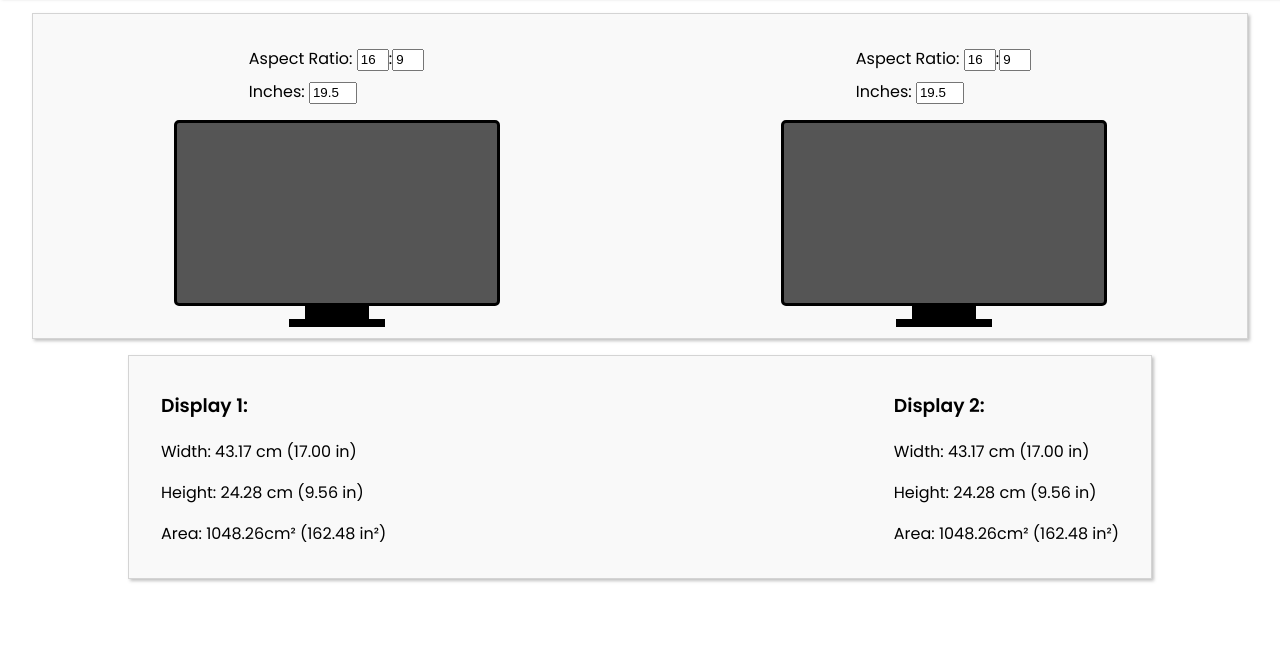
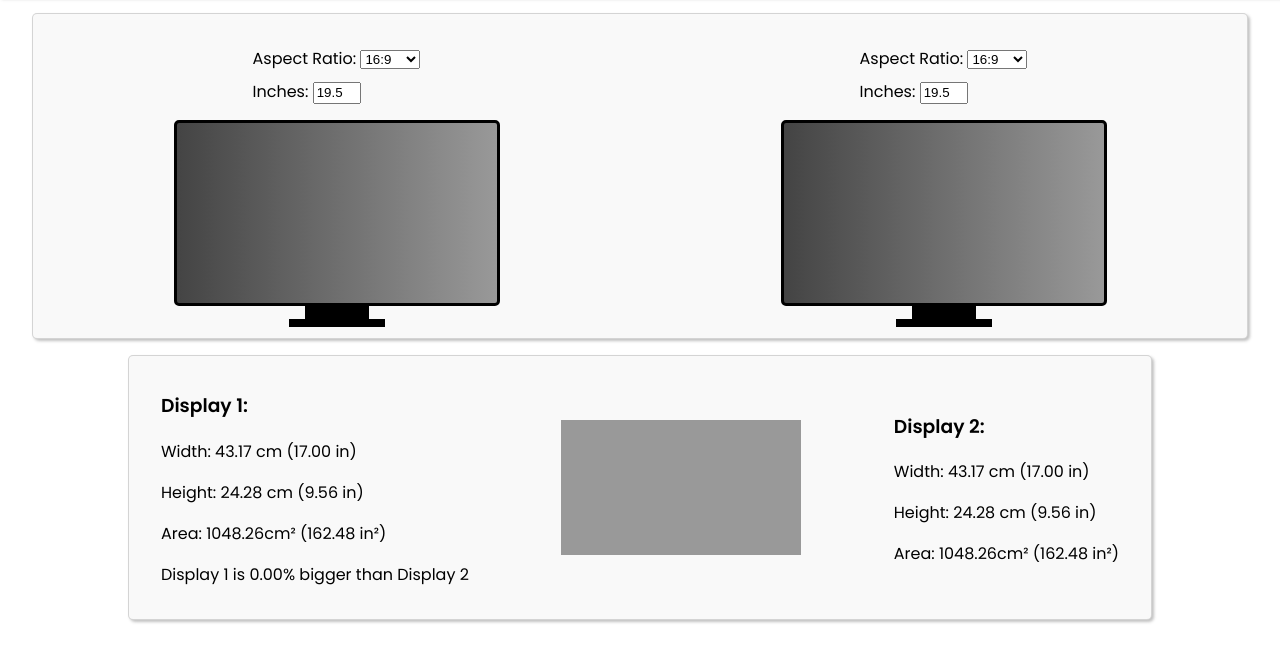
Before and after one commit to bernard-rodrigues/screenmaster, a plain HTML site: page index.html in a window 1280 px wide. Shown: the part 76-738 px from the top of the page. Drawn offline with nearby package versions, Linux system fonts and the light colour scheme.

Commit message:
Correções no cálculo de comparação das telas

```diff
--- a/index.html
+++ b/index.html
@@ -30,7 +30,18 @@
             <div id="form1" class="form">
                 <div>
                     <label>Aspect Ratio: </label>
-                    <input id="width1" name="width1" value="16" type="text" placeholder="width"/>:<input id="height1" name="height1" value="9" type="text" placeholder="height"/>
+                    <select id="ratio1">
+                        <option value="4:3">4:3</option>
+                        <option value="16:9" selected>16:9</option>
+                        <option value="16:10">16:10</option>
+                        <option value="21:9">21:9</option>
+                        <option value="32:9">32:9</option>
+                        <option value="9:16">9:16</option>
+                        <option value="9:18">9:18</option>
+                        <option value="9:19">9:19</option>
+                        <option value="9:19.5">9:19.5</option>
+                        <option value="9:20">9:20</option>
+                    </select>
                 </div>
                 <label for="inches1">Inches: <input id="inches1" class="inches" name="inches1" value="19.5" type="text" /></label>
             </div>
@@ -45,7 +56,18 @@
             <div id="form2" class="form">
                 <div>
                     <label>Aspect Ratio: </label>
-                    <input id="width2" name="width2" value="16" type="text"></input>:<input id="height2" name="height2" value="9" type="text"></input>
+                    <select id="ratio2">
+                        <option value="4:3">4:3</option>
+                        <option value="16:9" selected>16:9</option>
+                        <option value="16:10">16:10</option>
+                        <option value="21:9">21:9</option>
+                        <option value="32:9">32:9</option>
+                        <option value="9:16">9:16</option>
+                        <option value="9:18">9:18</option>
+                        <option value="9:19">9:19</option>
+                        <option value="9:19.5">9:19.5</option>
+                        <option value="9:20">9:20</option>
+                    </select>
                 </div>
                 <label for="inches2">Inches: <input id="inches2" class="inches" name="inches2" value="19.5" type="text"></input></label>
             </div>
--- a/scripts.js
+++ b/scripts.js
@@ -1,12 +1,14 @@
 const reducer1 = 0.5
 const reducer2 = 0.75
 
-function convertToCentimeter(value){
+// Converts from inches to centimeters
+function convertToCentimeter(value) {
     return 2.54 * value
 }
 
-function screenMaker(inches, prop_w=16.0, prop_h=9.0){
-    const tg = prop_h/prop_w
+// Calculates screen's height, width and area based on it's inches and aspect ratio
+function screenMaker(inches, prop_w = 16.0, prop_h = 9.0) {
+    const tg = prop_h / prop_w
 
     const theta = Math.atan(tg)
 
@@ -19,88 +21,94 @@ function screenMaker(inches, prop_w=16.0, prop_h=9.0){
     return measures
 }
 
-function screenUpdate(){
-    measures1 = screenMaker($('#inches1').val(), $('#width1').val(), $('#height1').val())
-    measures2 = screenMaker($('#inches2').val(), $('#width2').val(), $('#height2').val())
+// Updates screen's shape
+function screenUpdate() {
+    measures1 = screenMaker($('#inches1').val(), $('#ratio1').val().split(':')[0], $('#ratio1').val().split(':')[1])
+    measures2 = screenMaker($('#inches2').val(), $('#ratio2').val().split(':')[0], $('#ratio2').val().split(':')[1])
 
-    const control = reducer1*($(document.body).width() / (measures1.w + measures2.w))
+    if($('#ratio1').val().split(':')[1] > 10 && $('#ratio2').val().split(':')[1] > 10) {
+        control = reducer1 * ($(document.body).height() / (measures1.h + measures2.h))
+    }else{
+        control = reducer1 * ($(document.body).width() / (measures1.w + measures2.w))
+    }
 
     $('#screen-1').height(measures1.h * control)
     $('#screen-1').width(measures1.w * control)
     $('#screen-2').height(measures2.h * control)
     $('#screen-2').width(measures2.w * control)
 
-    $('#width-info-1').text('Width: ' + measures1.w.toFixed(2) + ' cm (' + (measures1.w/2.54).toFixed(2) + ' in)')
-    $('#height-info-1').text('Height: ' + measures1.h.toFixed(2) + ' cm (' + (measures1.h/2.54).toFixed(2) + ' in)')
-    $('#area-info-1').text('Area: ' + (measures1.a).toFixed(2) + 'cm² (' + ((measures1.a)/Math.pow(2.54,2)).toFixed(2) + ' in²)')
+    $('#width-info-1').text('Width: ' + measures1.w.toFixed(2) + ' cm (' + (measures1.w / 2.54).toFixed(2) + ' in)')
+    $('#height-info-1').text('Height: ' + measures1.h.toFixed(2) + ' cm (' + (measures1.h / 2.54).toFixed(2) + ' in)')
+    $('#area-info-1').text('Area: ' + (measures1.a).toFixed(2) + 'cm² (' + ((measures1.a) / Math.pow(2.54, 2)).toFixed(2) + ' in²)')
 
-    $('#width-info-2').text('Width: ' + measures2.w.toFixed(2) + ' cm (' + (measures2.w/2.54).toFixed(2) + ' in)')
-    $('#height-info-2').text('Height: ' + measures2.h.toFixed(2) + ' cm (' + (measures2.h/2.54).toFixed(2) + ' in)')
-    $('#area-info-2').text('Area: ' + (measures2.a).toFixed(2) + 'cm² (' + ((measures2.a)/Math.pow(2.54,2)).toFixed(2) + ' in²)')
+    $('#width-info-2').text('Width: ' + measures2.w.toFixed(2) + ' cm (' + (measures2.w / 2.54).toFixed(2) + ' in)')
+    $('#height-info-2').text('Height: ' + measures2.h.toFixed(2) + ' cm (' + (measures2.h / 2.54).toFixed(2) + ' in)')
+    $('#area-info-2').text('Area: ' + (measures2.a).toFixed(2) + 'cm² (' + ((measures2.a) / Math.pow(2.54, 2)).toFixed(2) + ' in²)')
 
 
     const screen1area = measures1.w * measures1.h
     const screen2area = measures2.w * measures2.h
 
-    if(screen1area > screen2area){
-        console.log('1')
-        $('#screen-3').height((measures1.h * control)*reducer2)
-        $('#screen-3').width((measures1.w * control)*reducer2)
-        $('#screen-4').height((measures2.h * control)*reducer2)
-        $('#screen-4').width((measures2.w * control)*reducer2)
-        $('#bigger-1').text('Display 1 is ' + ((1 - measures2.a/measures1.a)*100).toFixed(2) + '% bigger than Display 2').show()
+    if (screen1area >= screen2area) {
+        $('#screen-3').height((measures1.h * control) * reducer2)
+        $('#screen-3').width((measures1.w * control) * reducer2)
+        $('#screen-4').height((measures2.h * control) * reducer2)
+        $('#screen-4').width((measures2.w * control) * reducer2)
+        $('#bigger-1').text('Display 1 is ' + ((measures1.a / measures2.a - 1) * 100).toFixed(2) + '% bigger than Display 2').show()
         $('#bigger-2').hide()
-    }else if(screen1area < screen2area){
-        console.log('2')
-        $('#screen-3').height((measures2.h * control)*reducer2)
-        $('#screen-3').width((measures2.w * control)*reducer2)
-        $('#screen-4').height((measures1.h * control)*reducer2)
-        $('#screen-4').width((measures1.w * control)*reducer2)
-        $('#bigger-2').text('Display 2 is ' + ((1 - measures1.a/measures2.a)*100).toFixed(2) + '% bigger than Display 1').show()
+    } else if (screen1area < screen2area) {
+        $('#screen-3').height((measures2.h * control) * reducer2)
+        $('#screen-3').width((measures2.w * control) * reducer2)
+        $('#screen-4').height((measures1.h * control) * reducer2)
+        $('#screen-4').width((measures1.w * control) * reducer2)
+        $('#bigger-2').text('Display 2 is ' + ((measures2.a / measures1.a - 1) * 100).toFixed(2) + '% bigger than Display 1').show()
         $('#bigger-1').hide()
     }
 
-    if(measures1.h > measures1.w){
+    if (measures1.h > measures1.w) {
         $('#bar1').hide()
         $('#foot1').hide()
-    } else{
+    } else {
         $('#bar1').show()
         $('#foot1').show()
     }
 
-    if(measures2.h > measures2.w){
+    if (measures2.h > measures2.w) {
         $('#bar2').hide()
         $('#foot2').hide()
-    } else{
+    } else {
         $('#bar2').show()
         $('#foot2').show()
     }
 }
 
-$(document).ready(function(){
+// Updates screen's shapes on document loading
+$(document).ready(function () {
     screenUpdate()
 })
 
-$('#width1').change(function(){
+$('#ratio1').change(function () {
+    if($('#ratio1').val().split(':')[1] > 10){
+        $('#inches1').val('6.7')
+    }else{
+        $('#inches1').val('19.5')
+    }
     screenUpdate()
 })
 
-$('#height1').change(function(){
+$('#ratio2').change(function () {
+    if($('#ratio2').val().split(':')[1] > 10){
+        $('#inches2').val('6.7')
+    }else{
+        $('#inches2').val('19.5')
+    }
     screenUpdate()
 })
 
-$('#inches1').change(function(){
+$('#inches1').change(function () {
     screenUpdate()
 })
 
-$('#width2').change(function(){
+$('#inches2').change(function () {
     screenUpdate()
 })
-
-$('#height2').change(function(){
-    screenUpdate()
-})
-
-$('#inches2').change(function(){
-    screenUpdate()
-})
--- a/style.css
+++ b/style.css
@@ -43,6 +43,7 @@ input{
 #mainContainer{
     background-color: #f9f9f9;
     padding: 1rem 0 2rem 0;
+    border-radius: 5px;
     box-shadow: 2px 2px 3px #66666666;
     margin: 1rem 2rem;
     border: solid 1px #66666640;
@@ -64,7 +65,7 @@ input{
 }
 
 #screen-1, #screen-2{
-    background-color: #555555;
+    background-image: linear-gradient(to right, #444444, #999999);
     border: solid 3px black;
     border-radius: 5px;
     transition: height 1s, width 1s;
@@ -91,6 +92,7 @@ input{
     align-items: center;
     padding: 1rem 2rem;
     border: solid 1px #66666640;
+    border-radius: 5px;
     box-shadow: 2px 2px 3px #66666666;
     margin: 1rem 10vw;
 }
```
